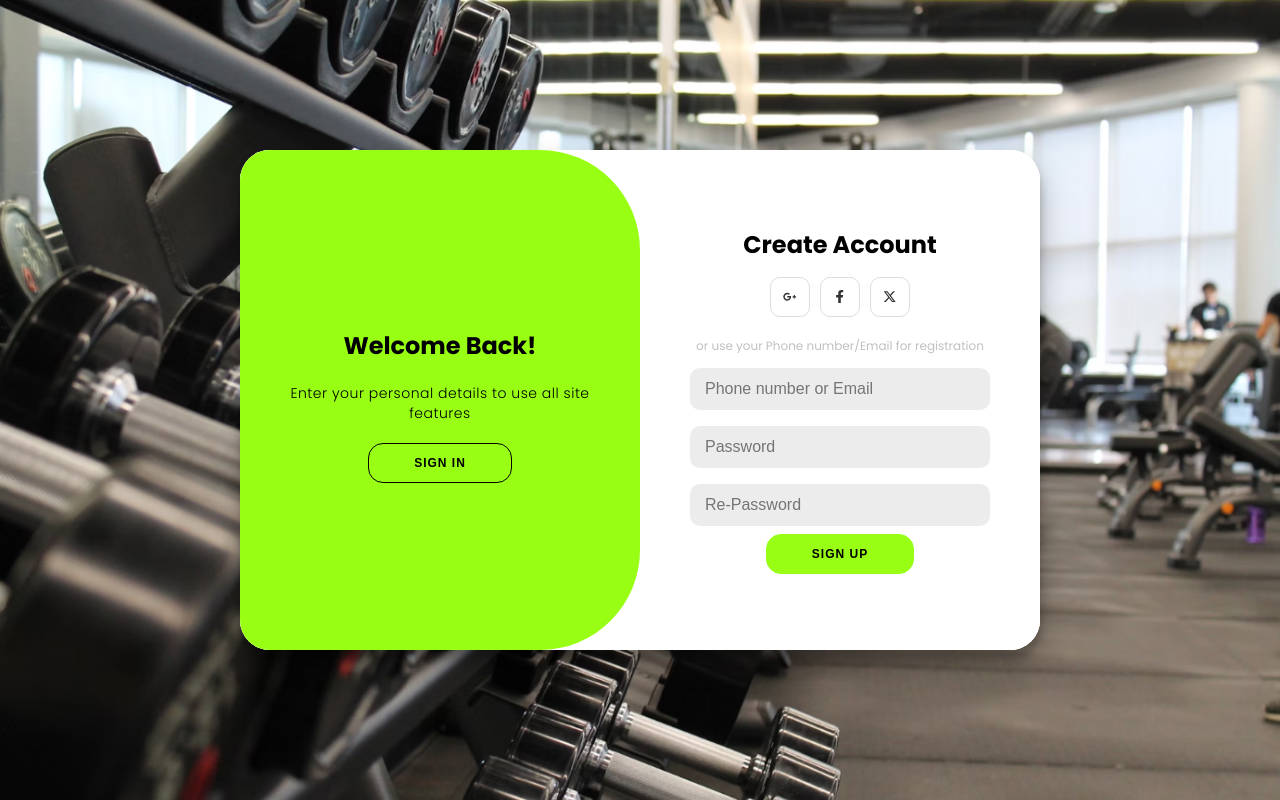
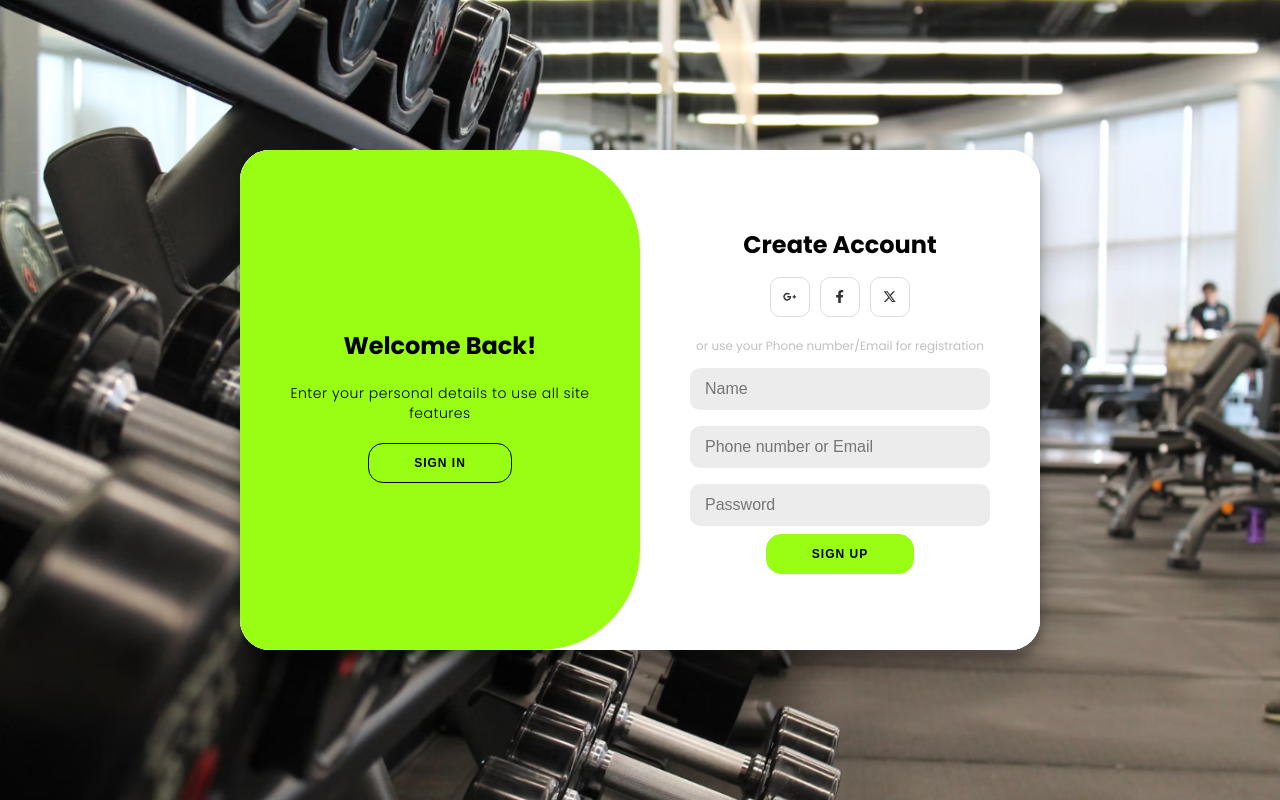
Before and after one commit to xhair2003/SmartFitAndYoga, a React (Create React App) app in the folder client/: page /login in a window 1280 px wide. Both pictures are taken after a click on the button "SIGN UP". Built offline with nearby package versions, Linux system fonts and the light colour scheme.

Commit message:
Done sign up

```diff
--- a/client/src/pages/LoginPage/LoginPage.jsx
+++ b/client/src/pages/LoginPage/LoginPage.jsx
@@ -11,9 +11,9 @@ const LoginPage = () => {
     const navigate = useNavigate();
     const [signIn, toggle] = useState(true);
     const [formData, setFormData] = useState({
+        name: '',
         email: '',
         password: '',
-        repassword: '',
     });
 
     useEffect(() => {
@@ -31,18 +31,16 @@ const LoginPage = () => {
 
     const handleSignUp = async (e) => {
         e.preventDefault();
-        const { email, password, repassword } = formData;
-
-        if (password !== repassword) {
-            toast.error("Passwords do not match!");
-            return;
-        }
+        const { name, email, password, } = formData;
 
         try {
-            await axios.post('http://localhost:5000/api/auth/register', { email, password });
-            toast.success("Account created successfully!");
+            const response = await axios.post('http://localhost:5000/api/auth/register', { name, email, password });
+            if (response.status === 201) {
+                toast.success("Account created successfully!");
+                toggle(true); // Chuyển sang giao diện Sign In sau khi đăng ký thành công
+            }
         } catch (error) {
-            toast.error("Failed to register. Please try again.");
+            toast.error(error.response?.data?.message || "Failed to register. Please try again.");
         }
     };
 
@@ -86,6 +84,12 @@ const LoginPage = () => {
                         </Components.SocialButtons>
                         <Components.Retitle href='#'>or use your Phone number/Email for registration</Components.Retitle>
                         <Components.Input
+                            type='text'
+                            placeholder='Name'
+                            name='name'
+                            onChange={handleInputChange}
+                        />
+                        <Components.Input
                             type='email'
                             placeholder='Phone number or Email'
                             name='email'
@@ -95,12 +99,6 @@ const LoginPage = () => {
                             type='password'
                             placeholder='Password'
                             name='password'
-                            onChange={handleInputChange}
-                        />
-                        <Components.Input
-                            type='password'
-                            placeholder='Re-Password'
-                            name='repassword'
                             onChange={handleInputChange}
                         />
                         <Components.Button type="submit">Sign Up</Components.Button>
```
